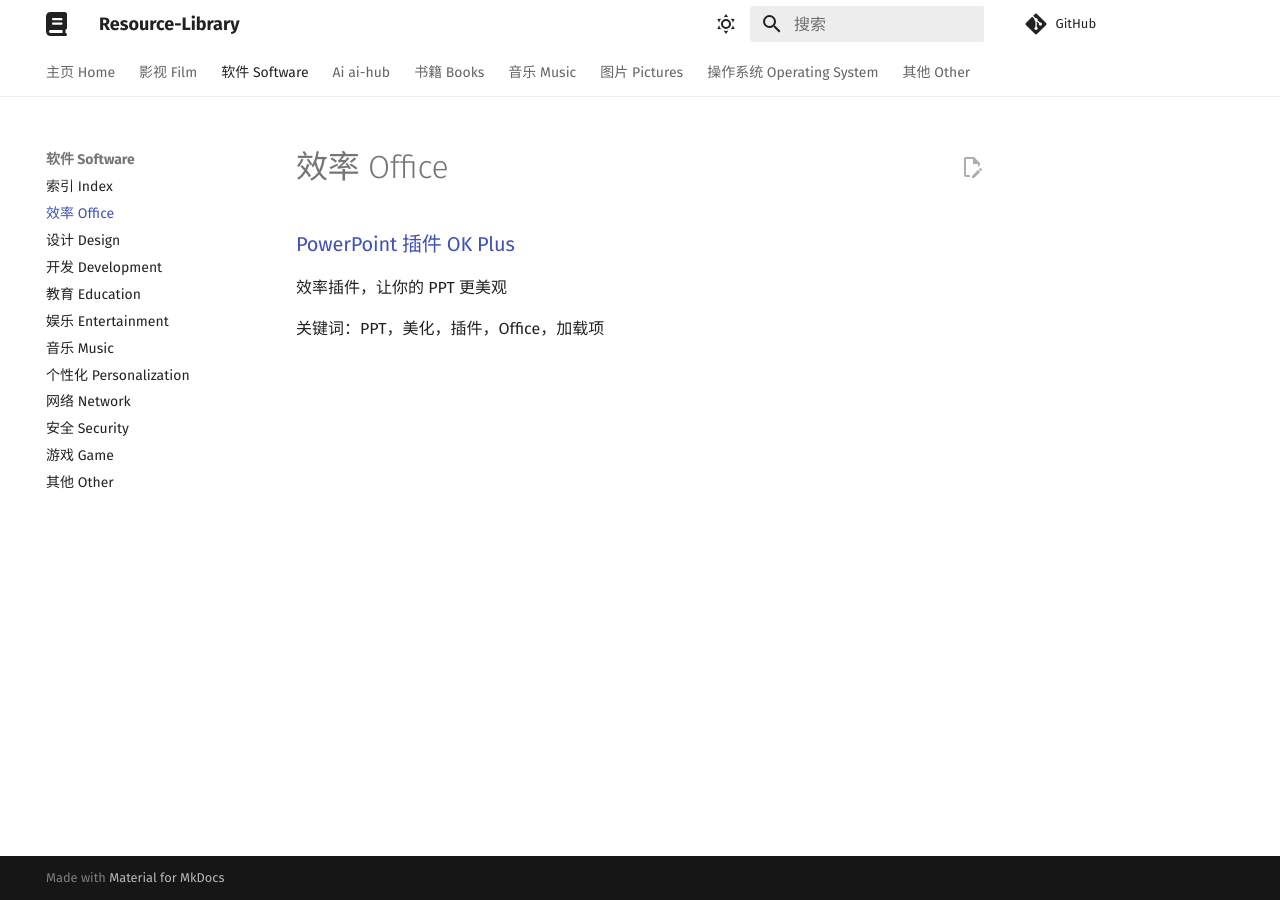
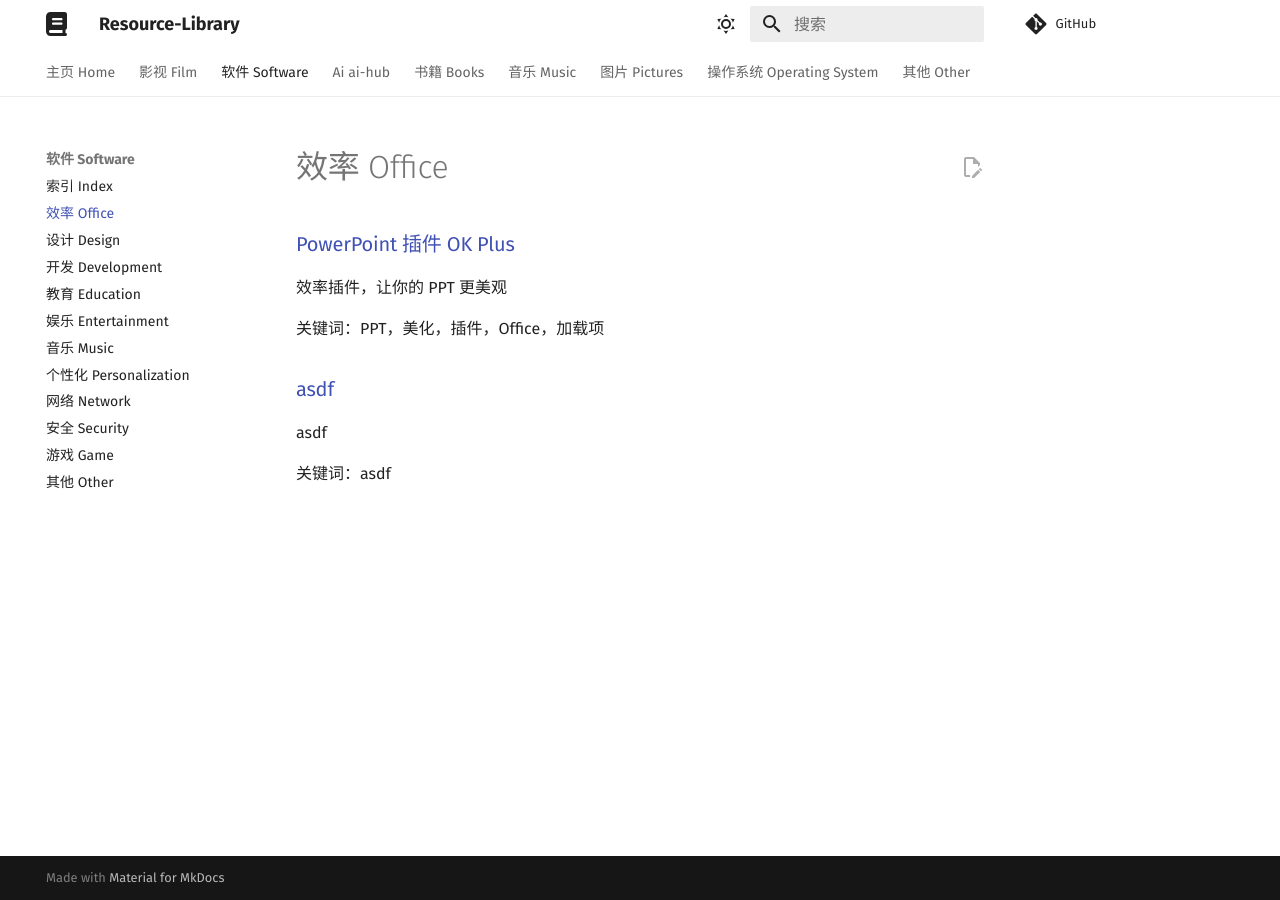
Before and after one commit to Chocolateater/Resource-Library, an MkDocs documentation site: the page built from docs/Software/office.md, in a window 1280 px wide. Built offline with MkDocs 1.6.1 and Material for MkDocs 9.7.7, drawn with Linux system fonts in a browser that asks for light colours; comment, search, counter and statistics services are not loaded.

Commit message:
Update index.md via GitHub API

```diff
--- a/docs/Software/office.md
+++ b/docs/Software/office.md
@@ -3,3 +3,9 @@
 效率插件，让你的 PPT 更美观
 
 关键词：PPT，美化，插件，Office，加载项
+
+<h3><a href="asdf">asdf</a> </h3>
+
+asdf
+
+关键词：asdf
```
